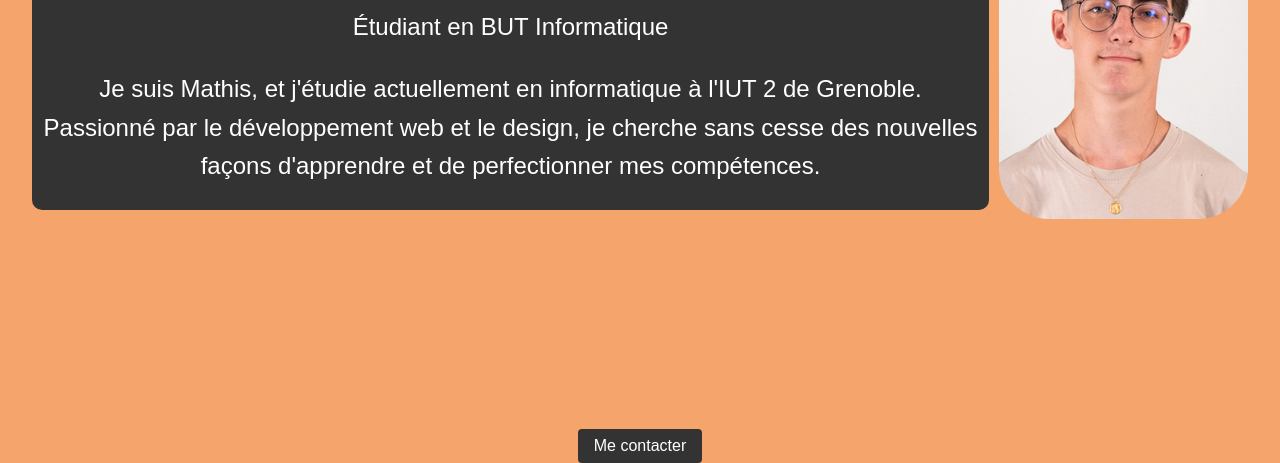
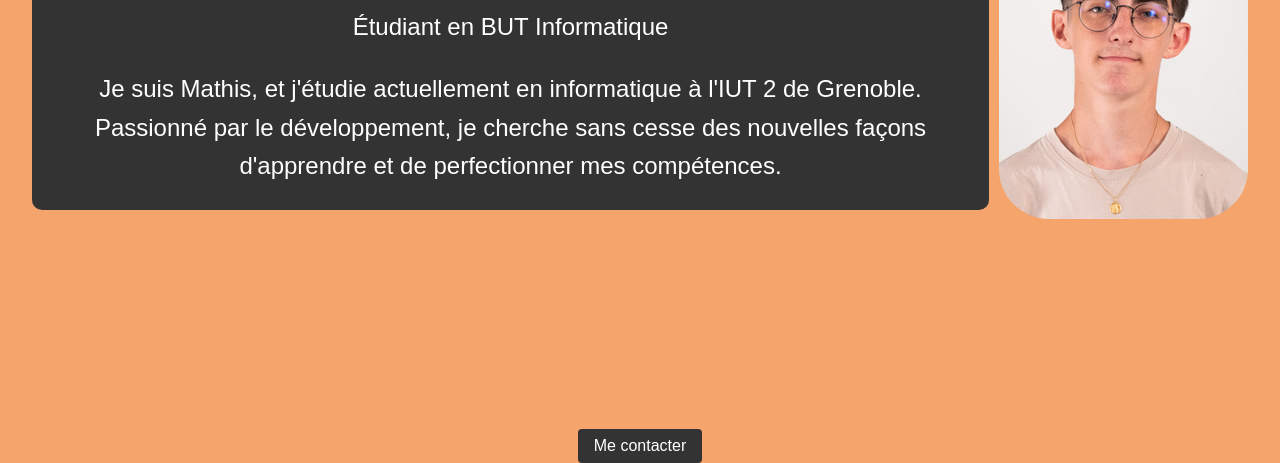
Before and after one commit to Matchelou38/marsandm.github.io, a plain HTML site: page index.html in a window 1280 px wide. Shown: the part 341-804 px from the top of the page. Drawn offline with Linux system fonts and the light colour scheme.

Commit message:
Update index.html

```diff
--- a/index.html
+++ b/index.html
@@ -21,7 +21,7 @@
         <section class="intro">
             <h1>Marsande Mathis</h1>
             <p>Étudiant en BUT Informatique</p>
-            <p>Je suis Mathis, et j'étudie actuellement en informatique à l'IUT 2 de Grenoble. Passionné par le développement web et le design, je cherche sans cesse des nouvelles façons d'apprendre et de perfectionner mes compétences.</p>
+            <p>Je suis Mathis, et j'étudie actuellement en informatique à l'IUT 2 de Grenoble. Passionné par le développement, je cherche sans cesse des nouvelles façons d'apprendre et de perfectionner mes compétences.</p>
         </section>
         <aside>
             <img src="img/getPhoto.jpeg" alt="Ma photo">
```
